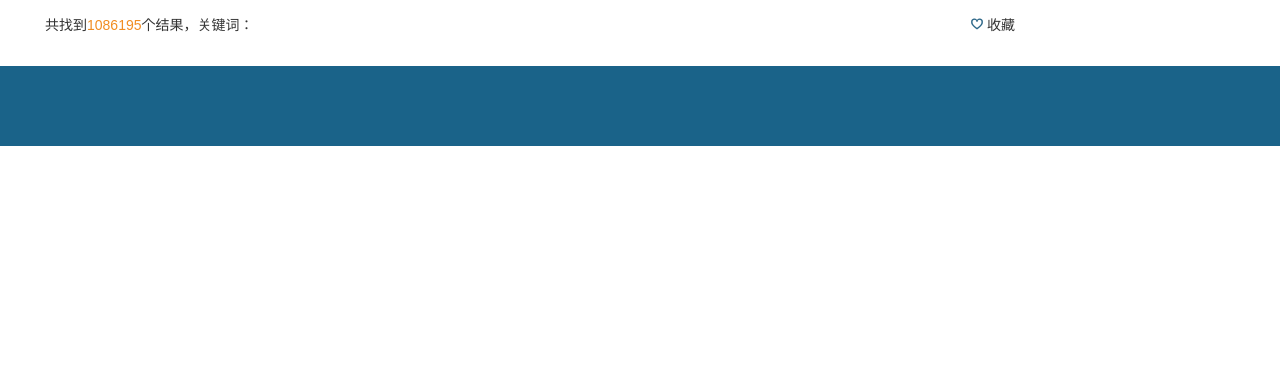
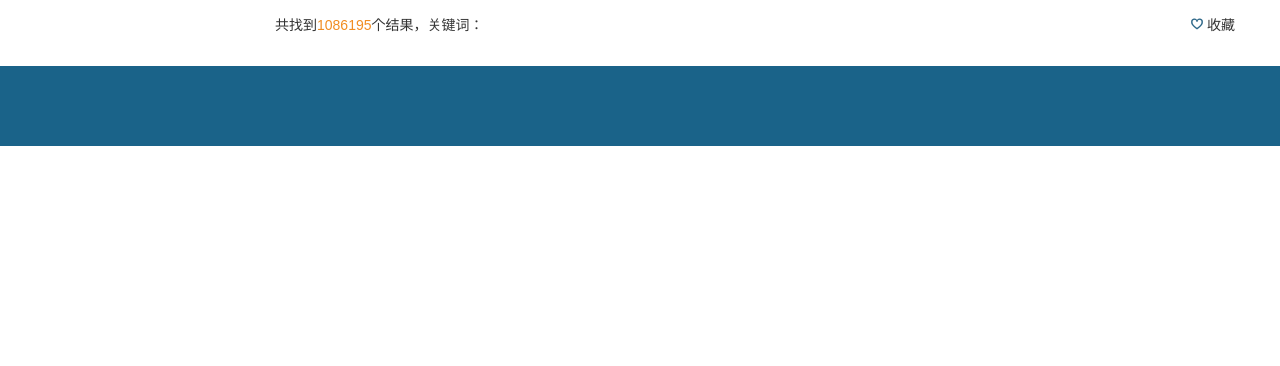
Before and after one commit to wuyue5chao/xiaoqiang, a PHP site: page /search.html in a window 1280 px wide. Shown: the part 54-420 px from the top of the page. Run offline with PHP 8.4, Linux system fonts and the light colour scheme.

Commit message:
列表页面修改
列表页面修改

```diff
--- a/css/index.css
+++ b/css/index.css
@@ -52,7 +52,7 @@ body{height: 100%; min-width: 1000px;font:14px/1.5 Arial,sans-serif,'宋体';col
 .head-srh .srh-form .srh-ipt{ font-size: 14px;}
 .head-srh .srh-form .srh-btn,.head-srh .srh-form .srh-submit{ width: 73px; font-size: 14px;}
 
-.side{ margin-right: 10px;}
+/*.side{ margin-right: 20px;}*/
 .list-wrap{position: relative; width: 210px; background: #f2f4f6;}
 .lists .item{position: relative; padding: 10px;border-left: 1px solid #f2f4f6; border-bottom: 1px solid #e8e8e8;z-index: 11;}
 .lists .item h3{ font-size: 16px;}
@@ -69,7 +69,7 @@ body{height: 100%; min-width: 1000px;font:14px/1.5 Arial,sans-serif,'宋体';col
 .down-layer .column .num{ display: inline-block; float: left;}
 .down-layer .column dd{display: block; width: 240px;float: left; overflow: hidden;}
 
-.main{ width: 970px;}
+.main{ width: 960px;}
 .result{ padding: 15px 0 10px;}
 .result .keywords{ width: 900px;}
 .result .save-icon{ display: inline-block;width: 12px;height: 12px; background: url(../images/concern.png) no-repeat 0 0; background-size:12px 12px; }
--- a/search.html
+++ b/search.html
@@ -46,7 +46,7 @@
 			<div class="lists" id="conditionObj">
 			</div>
 		</div>
-		<div class="main fl">
+		<div class="main fr">
 			<div class="result clearfix">
 				<p class="keywords fl">共找到<span class="fontyellow" id="searchNumObj">1086195</span>个结果，关键词：<span id="conditionSelectObj"></span></p>
 				<p class="save fr"><a href="#"><em class="save-icon"></em> 收藏</a></p>
```
